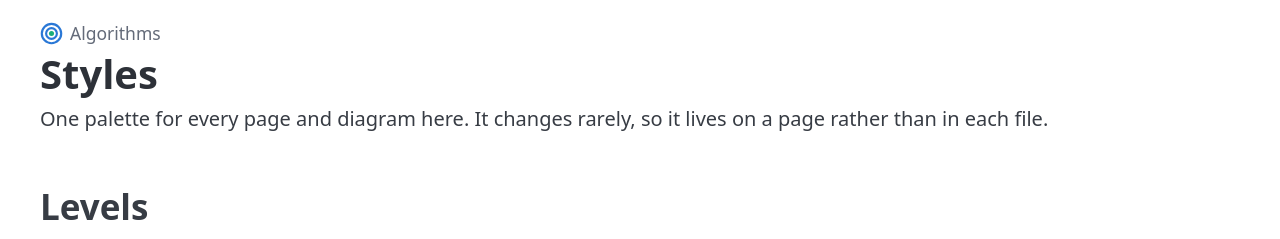
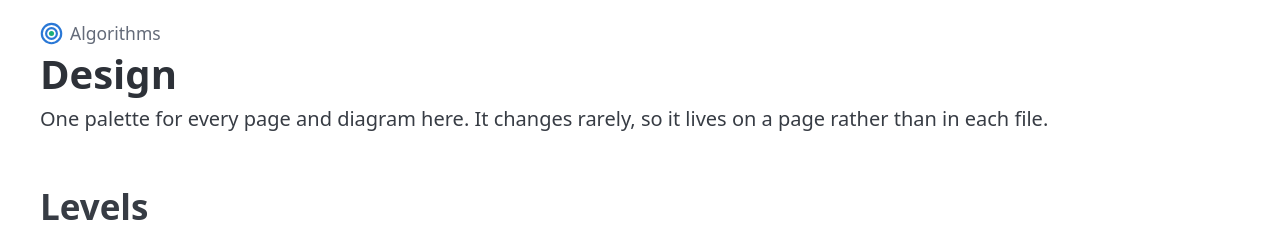
Before and after one commit to gshaw/algorithms, a Jekyll site: the page built from design.md, in a window 1280 px wide and 900 px high. Shown: the top 239 px of the window. Built offline with Jekyll 4.4.1, drawn with Linux system fonts in a browser that asks for light colours.

Commit message:
Rename the Styles page to Design, at /design/ (#29)
Matches the Design page in the app design sites. /styles/ redirects with a 301.

Co-authored-by: Claude Opus 5.5 (1M context) <noreply@anthropic.com>

```diff
--- a/_config.yml
+++ b/_config.yml
@@ -15,6 +15,10 @@ markdown: kramdown
 kramdown:
   input: GFM
 
+# _redirects is the Worker's, copied as is: Jekyll skips underscore files otherwise.
+include:
+  - _redirects
+
 # The repo's own docs and tooling stay off the site.
 exclude:
   - AGENTS.md
--- a/_layouts/page.html
+++ b/_layouts/page.html
@@ -23,7 +23,7 @@
       •
       <a href="/format/">Format</a>
       •
-      <a href="/styles/">Styles</a>
+      <a href="/design/">Design</a>
       •
       <a href="{{ site.repo }}">GitHub</a>
       •
--- a/styles.md
+++ b/design.md
@@ -1,8 +1,8 @@
 ---
-title: Styles
+title: Design
 description: The colours, statuses and diagram rules every page on this site follows.
 layout: page
-permalink: /styles/
+permalink: /design/
 ---
 
 One palette for every page and diagram here. It changes rarely, so it lives on a page rather than in each file.
```
Also changed, not shown: AGENTS.md (+2 -2 lines), README.md, 1 other file.
